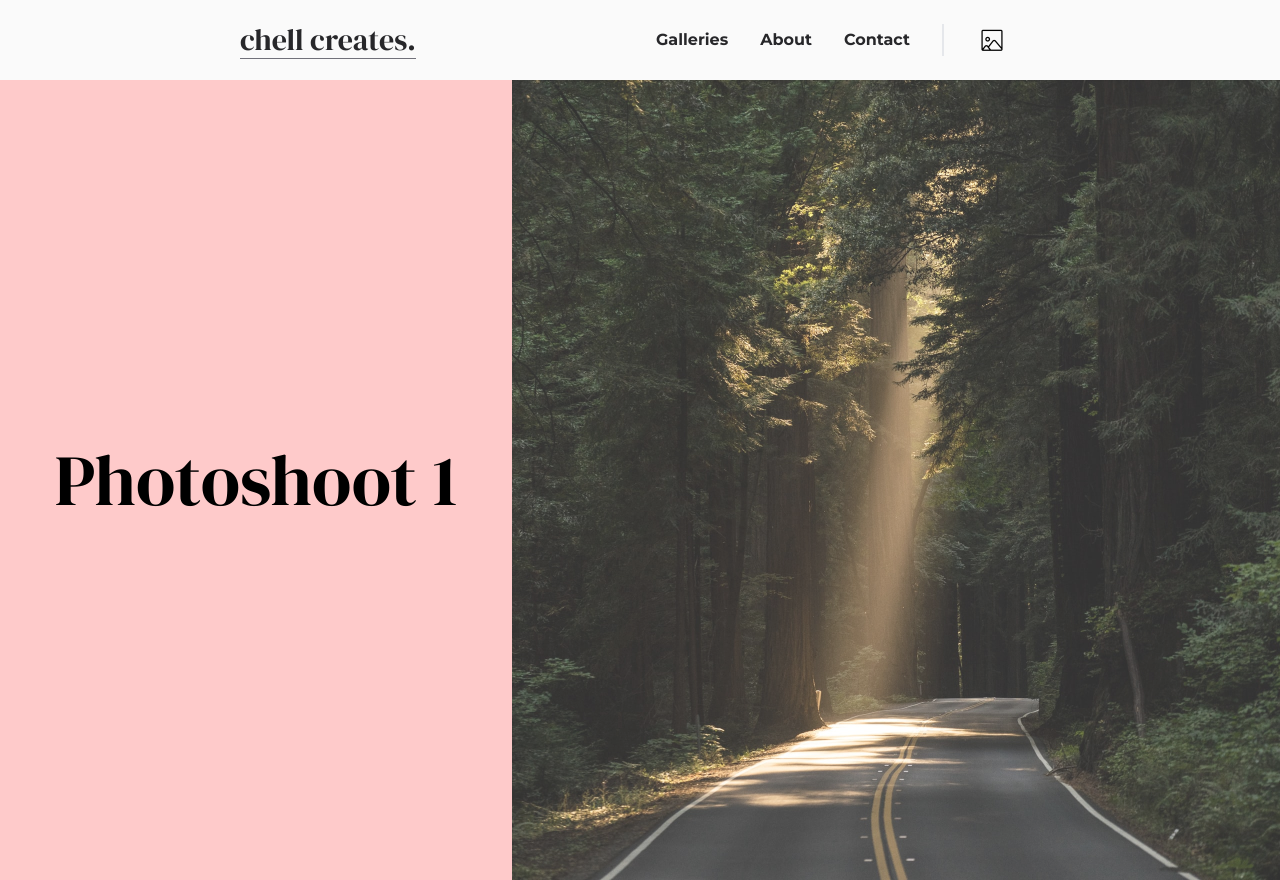
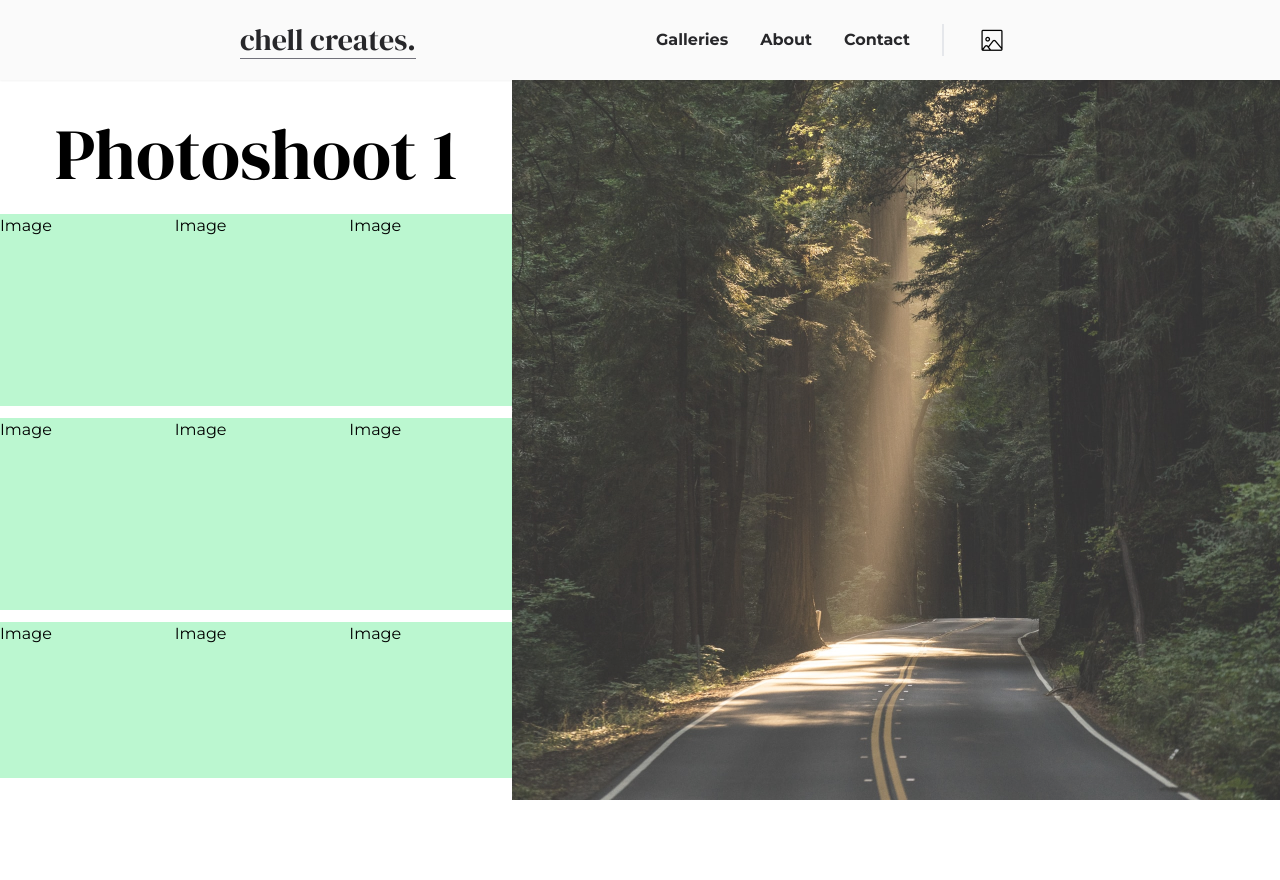
Before and after one commit to alexjachna/chell-creates, a React (Vite) app: page /gallery/1 in a window 1280 px wide. After the commit the page ends 800 px from the top, so only its background shows below. Built offline with nearby package versions, Linux system fonts and the light colour scheme.

Commit message:
separate gallery pages

```diff
--- /dev/null
+++ b/src/components/GalleryImage.jsx
@@ -0,0 +1,5 @@
+import React from "react";
+
+export default function GalleryImage() {
+  return <div className="w-48 h-48 bg-green-200">Image</div>;
+}
--- a/src/components/Navbar.jsx
+++ b/src/components/Navbar.jsx
@@ -10,7 +10,7 @@ export default function Navbar({ size }) {
   const [showNav, setShowNav] = useState(false);
 
   return (
-    <div className="flex justify-evenly items-center w-full h-20 bg-zinc-50 shadow-sm z-10">
+    <div className="fixed flex justify-evenly items-center w-full h-20 bg-zinc-50 shadow-sm z-10">
       <Link to="/">
         <p className="text-zinc-800 font-dmSerif text-3xl border-b border-b-zinc-500">
           chell creates.
--- a/src/index.css
+++ b/src/index.css
@@ -15,23 +15,11 @@
 }
 
 body::-webkit-scrollbar {
-    width: 12px;
+    width: 0px;
 }
 
-body::-webkit-scrollbar-track {
-    margin-block: .2em;
-}
-
-body::-webkit-scrollbar-thumb {
-    border-radius: 8px;
-    background-clip: padding-box;
-    box-shadow: none;
-    border: 2px solid rgb(250, 250, 250);
-    background: rgb(204, 204, 204);
-}
-
-body::-webkit-scrollbar-track {
-    @apply bg-zinc-50
+#gallery-scroll::-webkit-scrollbar {
+  width: 0px;
 }
 
 #hero-image {
--- a/src/pages/Gallery.jsx
+++ b/src/pages/Gallery.jsx
@@ -2,6 +2,7 @@ import React from "react";
 import { Navigate } from "react-router-dom";
 import { motion } from "framer-motion";
 import Navbar from "../components/Navbar";
+import GalleryImage from "../components/GalleryImage";
 
 export default function Gallery({ size }) {
   return (
@@ -17,7 +18,7 @@ export default function Gallery({ size }) {
             transition: { duration: 1 },
           }}
           id="hero-image"
-          className={"absolute h-full right-0 duration-1000 bg-zinc-50"}
+          className="absolute h-full right-0 duration-1000 bg-zinc-50"
         ></motion.div>
       )}
 
@@ -25,11 +26,31 @@ export default function Gallery({ size }) {
         initial={{ opacity: 0 }}
         animate={{ opacity: 1 }}
         exit={{ opacity: 0, transition: { duration: 1 } }}
-        className="flex flex-col justify-center items-center gap-6 w-full lg:w-2/5 h-full py-6 bg-red-200"
+        className="flex flex-col justify-center items-center gap-6 w-full lg:w-2/5 h-full pt-24 "
       >
         <p className=" text-black text-6xl lg:text-7xl font-dmSerif">
           Photoshoot 1
         </p>
+        <div
+          id="gallery-scroll"
+          className="w-fit h-4/5 grid grid-cols-2 lg:grid-cols-3 auto-rows-auto gap-3 overflow-scroll"
+        >
+          <GalleryImage />
+          <GalleryImage />
+          <GalleryImage />
+          <GalleryImage />
+          <GalleryImage />
+          <GalleryImage />
+          <GalleryImage />
+          <GalleryImage />
+          <GalleryImage />
+          <GalleryImage />
+          <GalleryImage />
+          <GalleryImage />
+          <GalleryImage />
+          <GalleryImage />
+          <GalleryImage />
+        </div>
       </motion.div>
     </div>
   );
```
